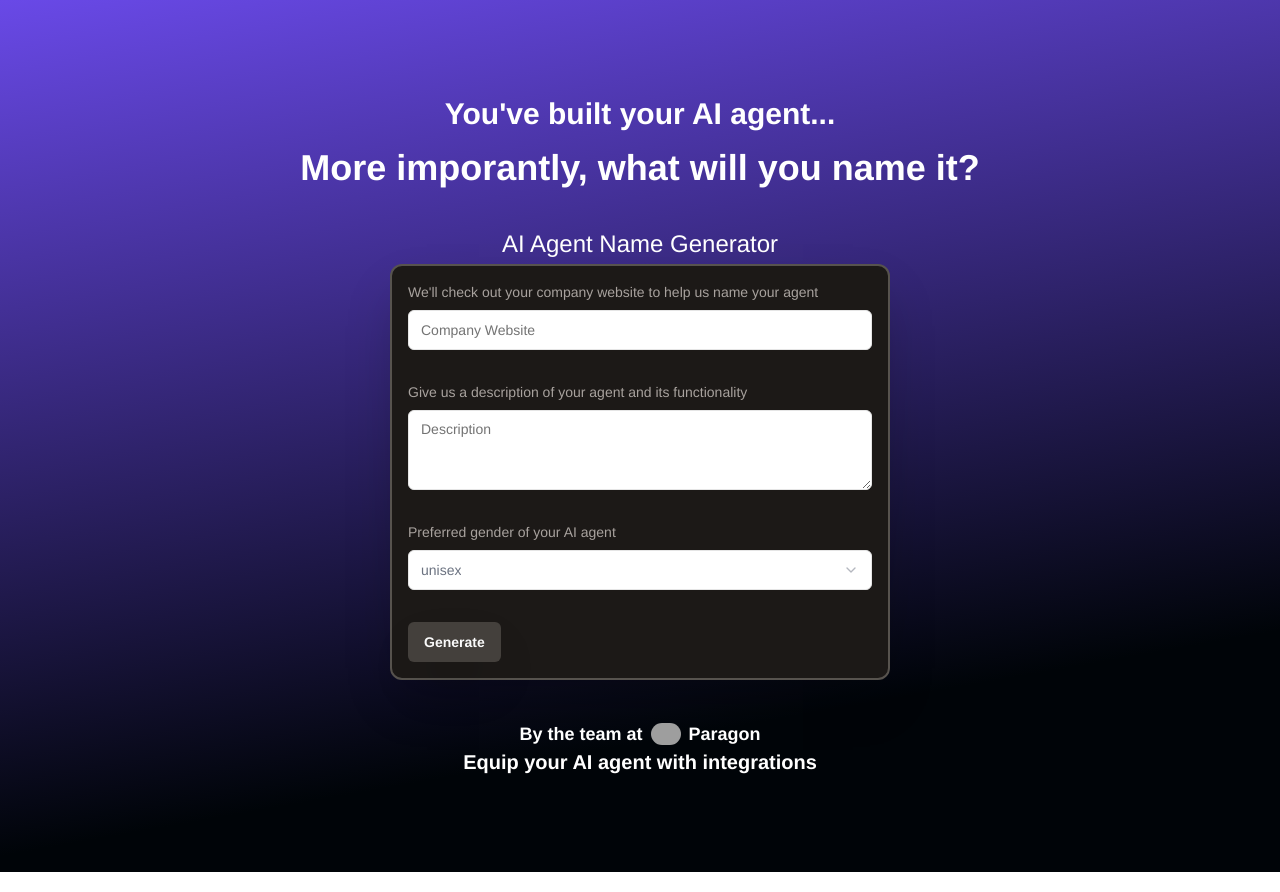
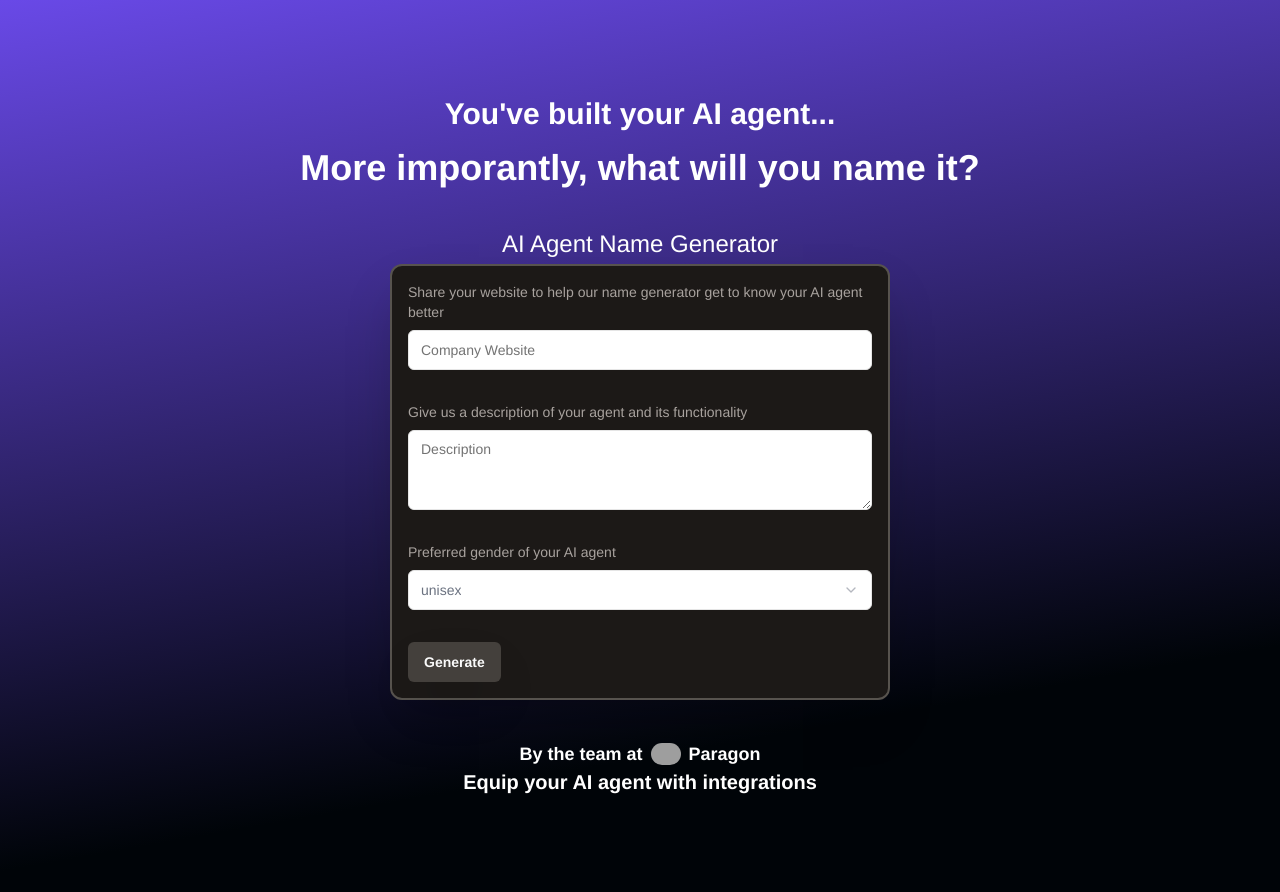
Before and after one commit to jackmuva/agent-namer, a Next.js app: page / in a window 1280 px wide. Built offline with nearby package versions, Linux system fonts and the light colour scheme; grey boxes are pictures that could not be loaded.

Commit message:
formatting and field label

```diff
--- a/src/app/page.tsx
+++ b/src/app/page.tsx
@@ -3,7 +3,7 @@ import Image from "next/image";
 
 export default function Home() {
   return (
-    <div className="flex flex-col py-24 h-full min-h-screen space-y-10 justify-center items-center font-['Helvetica'] text-white">
+    <div className="flex flex-col py-24 h-full min-h-screen space-y-10 justify-center items-center font-['Helvetica'] text-white px-2">
       <div className="flex flex-col space-y-4 justify-center items-center">
         <div className="text-2xl md:text-3xl font-semibold">
           You&apos;ve built your AI agent...
--- a/src/components/ui/agent-form.tsx
+++ b/src/components/ui/agent-form.tsx
@@ -51,7 +51,7 @@ export default function AgentForm() {
     setFormState({ names: "", loading: false });
   }
   return (
-    <div className="w-full bg-stone-900 p-4 rounded-xl shadow-2xl border-2 border-stone-600">
+    <div className="w-full bg-stone-900 p-4 rounded-xl shadow-2xl border-2 border-stone-600 ">
       {formState.names === "" && <Form {...form}>
         <form onSubmit={form.handleSubmit(onSubmit)} className="space-y-8">
           <FormField
@@ -60,7 +60,7 @@ export default function AgentForm() {
             render={({ field }) => (
               <FormItem>
                 <FormDescription>
-                  We&apos;ll check out your company website to help us name your agent
+                  Share your website to help our name generator get to know your AI agent better
                 </FormDescription>
                 <FormControl>
                   <Input type="text" placeholder="Company Website" {...field} />
```
